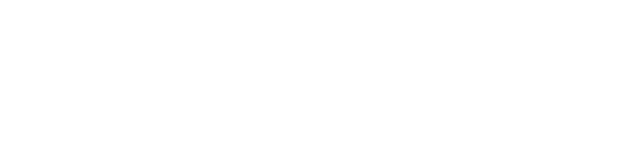
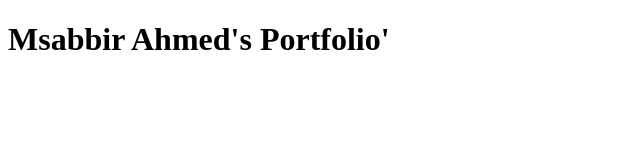
Before and after one commit to msahmedme/developer-portfolio, a plain HTML site: page index.html in a window 1280 px wide. Shown: the whole page, without its empty margins (0-640 px from the left). Drawn offline with Linux system fonts and the light colour scheme.

Commit message:
index.html updated added

```diff
--- a/index.html
+++ b/index.html
@@ -7,6 +7,6 @@
     <title>msahmed's portfolio'</title>
 </head>
 <body>
-
+    <h1>Msabbir Ahmed's Portfolio'</h1>
 </body>
 </html>
```
